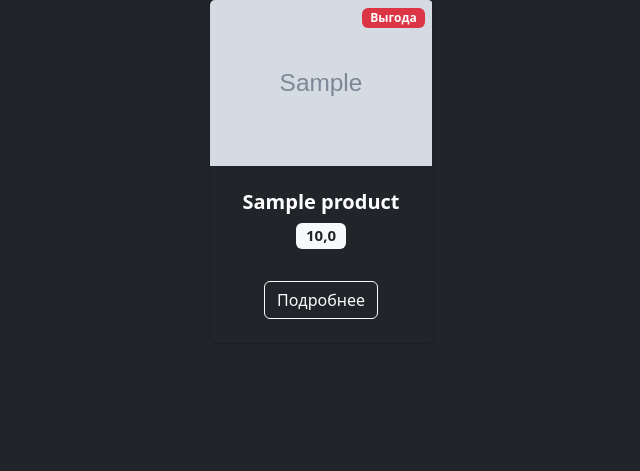
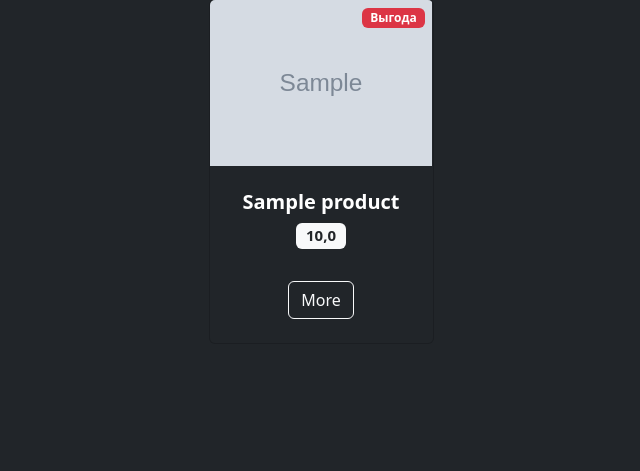
Before and after one commit to Carcajo/PythonLabs, a Django app: a page that uses templates/gshop/product_list.html in a window 1280 px wide. Shown: the part 203-674 px from the top of the page, without its empty margins (319-959 px from the left). Run offline with Django 4.2, Linux system fonts and the light colour scheme; tables that the repository leaves empty hold one stand-in row (values such as "Sample post"); grey boxes marked "Sample" are stand-in pictures; some libraries are stand-ins or nearby versions.

```diff
--- a/templates/gshop/product_list.html
+++ b/templates/gshop/product_list.html
@@ -35,7 +35,7 @@
                             <!-- Product actions-->
                             <div class="card-footer p-4 pt-0 border-top-0 bg-transparent">
                                 <div class="text-center"><a class="btn btn-outline-light mt-auto"
-                                                            href="{{ pr.get_absolute_url }}">Подробнее</a></div>
+                                                            href="{{ pr.get_absolute_url }}">More</a></div>
                             </div>
                         </div>
                     </div>
```
